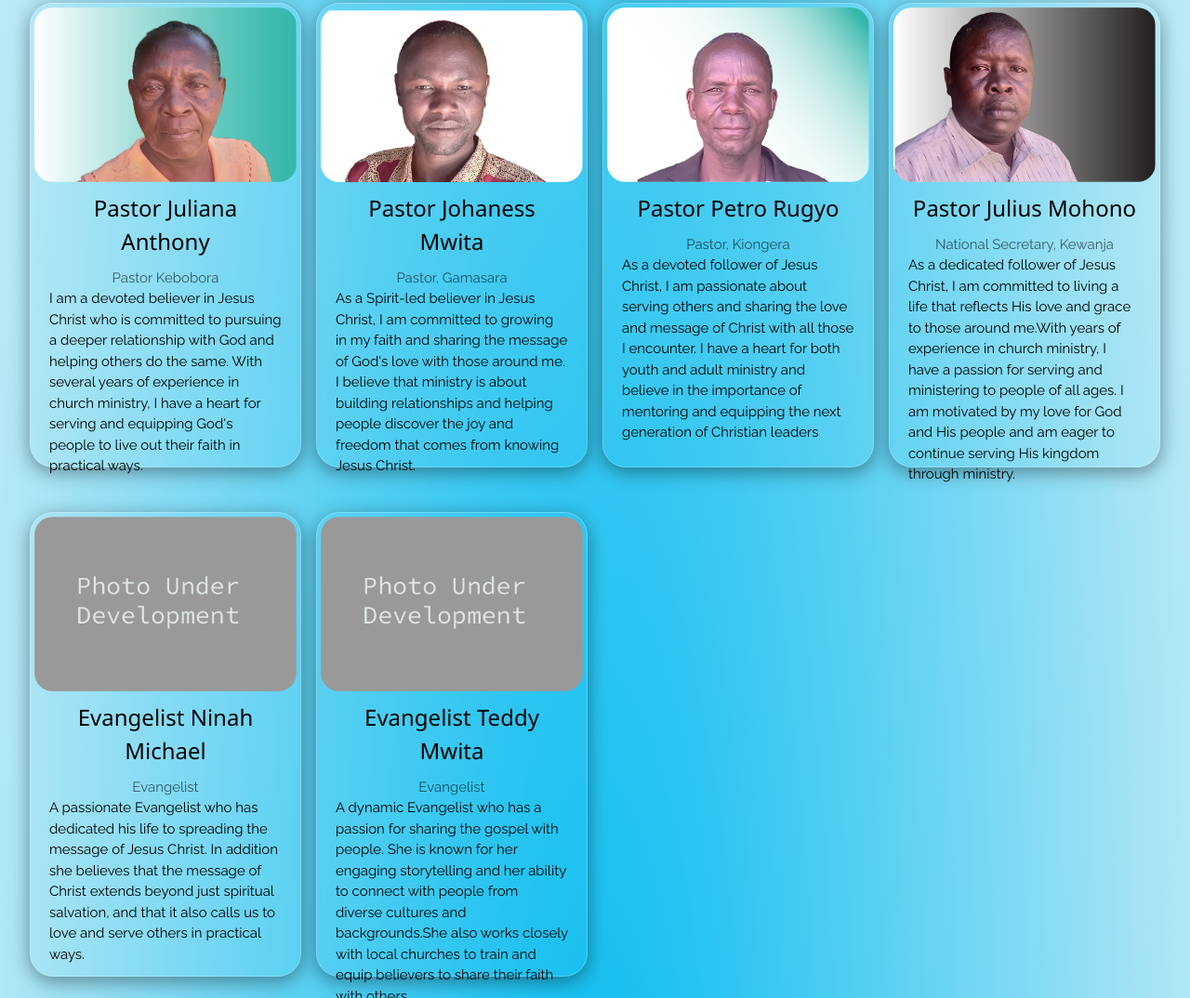
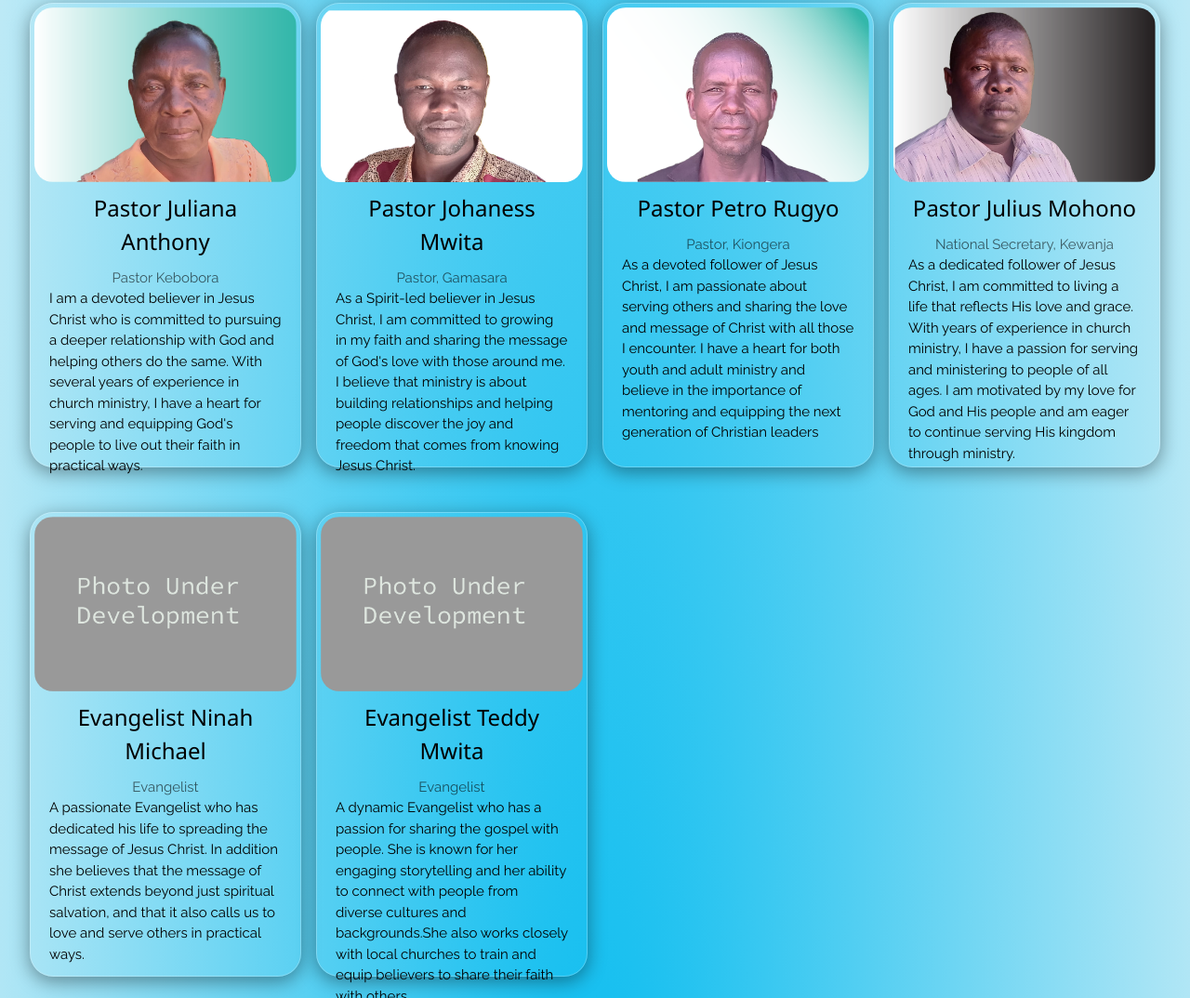
Before and after one commit to Chacha-A-Chacha/ic_f_deploy_ed, a plain HTML site: page index.html in a window 1280 px wide. Shown: the part 2360-3434 px from the top of the page at 93% size. Drawn offline with nearby package versions, Linux system fonts and the light colour scheme.

Commit message:
Update index.html

```diff
--- a/index.html
+++ b/index.html
@@ -214,7 +214,7 @@
                             <h3>Pastor Julius Mohono</h3>
                             <p class="w3-opacity">National Secretary, Kewanja</p>
                             <p style="text-align: left;">
-                                As a dedicated follower of Jesus Christ, I am committed to living a life that reflects His love and grace to those around me.With years of experience in church ministry, I have a passion for serving and ministering to people of all ages. I am motivated by my love for God and His people and am eager to continue serving His kingdom through ministry.</p>
+                                As a dedicated follower of Jesus Christ, I am committed to living a life that reflects His love and grace. With years of experience in church ministry, I have a passion for serving and ministering to people of all ages. I am motivated by my love for God and His people and am eager to continue serving His kingdom through ministry.</p>
 
                         </div>
                     </div>
```
